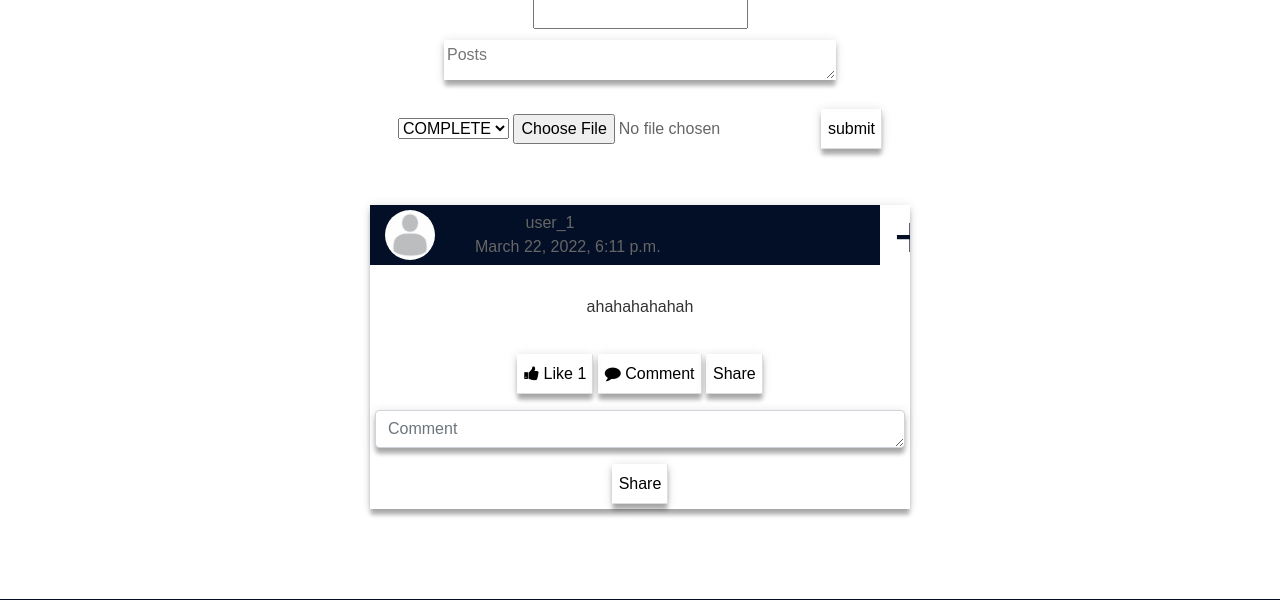
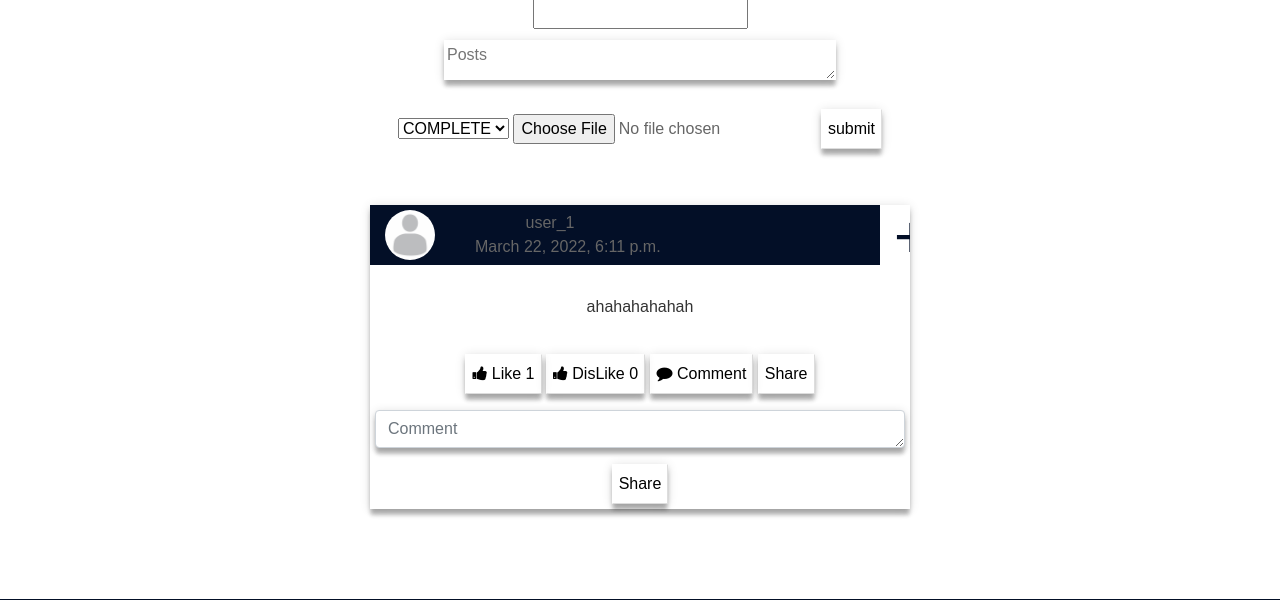
Before and after one commit to artashesblbulyan/mysite, a Django app: a page that uses user/templates/user/posts.html in a window 1280 px wide. Shown: the part 435-1035 px from the top of the page. Run offline with Django 4.2, Linux system fonts and the light colour scheme; a user stored in the database is signed in; data comes from the database, SQL or seed files in the repository; both versions use the stored data as it was after the commit; some libraries are stand-ins or nearby versions.

Commit message:
"change"

```diff
--- a/user/models.py
+++ b/user/models.py
@@ -58,6 +58,7 @@ class UserPostModel(models.Model):
     posts = models.TextField()
     title = models.CharField(max_length=200)
     amount_of_likes = models.IntegerField(default=0)
+    amount_of_dislikes = models.IntegerField(default=0)
 
     def __str__(self):
         return self.title
@@ -68,9 +69,19 @@ class Like(models.Model):
     post_user = models.ForeignKey(UserPostModel, on_delete=models.CASCADE)
     created_at = models.DateTimeField(auto_now_add=True)
     like = models.IntegerField(default=1)
+    dislike = models.IntegerField(default=1)
 
     def __str__(self):
-        return self.like
+        return self.like, self.dislike
+
+# class DisLike(models.Model):
+#     user = models.ForeignKey(User, on_delete=models.CASCADE)
+#     post_user = models.ForeignKey(UserPostModel, on_delete=models.CASCADE)
+#     created_at = models.DateTimeField(auto_now_add=True)
+#     dislike = models.IntegerField(default=1)
+#
+#     def __str__(self):
+#         return self.Dislike
 
 
 class Comment(models.Model):
--- a/user/templates/user/posts.html
+++ b/user/templates/user/posts.html
@@ -49,6 +49,11 @@
                                           <i class="fa fa-thumbs-up"></i>
                                           <span class="icon">Like {{ task.amount_of_likes }}</span>
                                     </button>
+                                    <form method="POST" enctype="multipart/form-data" >{% csrf_token %}
+                                    <button id="Dislike" name="id"  type="submit" value="{{task.id}}">
+                                          <i class="fa fa-thumbs-up"></i>
+                                          <span class="icon">DisLike {{ task.amount_of_dislikes }}</span>
+                                    </button>
                                     <button>
                                         <i class="fa fa-comment"></i>
                                         <span class="icon">Comment</span>
--- a/user/views.py
+++ b/user/views.py
@@ -18,16 +18,6 @@ def registration_views(request):
     context = {"registration_form": user_form}
 
     return render(request, "registration.html", context)
-
-
-
-# Create your views here.
-
-
-def home(request):
-    user_form = userregistration(request)
-    form_class = loginuser(request)
-    return render(request, 'index.html', {"registration_form": user_form, "login_form": form_class})
 
 
 def userregistration(request):
@@ -68,13 +58,13 @@ def users(request, username):
         form_image = UserUpdateImageForm(request.POST, request.FILES, instance=user_image)
         if form_image.is_valid():
             profile_picture = form_image.save(commit=False)
-            if request.FILES.get('profile_picture', None) != None:
+            if request.FILES.get('profile_picture', None != None):
                 profile_picture.profile_picture = request.FILES['profile_picture']
                 profile_picture.save()
                 UserImageAlbumsModel.objects.create(user_id=request.user.id, status=0,
                                                     profile_picture=request.FILES['profile_picture'])
                 return redirect('users', username=request.user.username)
-            if request.FILES.get('cover_photo', None) != None:
+            if request.FILES.get('cover_photo', None != None):
                 profile_picture.cover_photo = request.FILES['cover_photo']
                 profile_picture.save()
                 UserImageAlbumsModel.objects.create(user_id=request.user.id, status=1,
@@ -141,15 +131,45 @@ def like_create_view(request, username):
             try:
                 like = Like.objects.get(user_id=request.user.id, post_user_id=request.POST['id'])
                 like.delete()
-                update_amout_like = UserPostModel.objects.get(id=request.POST['id'])
-                update_amout_like.amount_of_likes -= 1
-                update_amout_like.save()
+                update_amount_like = UserPostModel.objects.get(id=request.POST['id'])
+                update_amount_like.amount_of_likes -= 1
+                update_amount_like.save()
 
             except:
                 Like.objects.create(user_id=request.user.id, post_user_id=request.POST['id'])
-                update_amout_like = UserPostModel.objects.get(id=request.POST['id'])
-                update_amout_like.amount_of_likes += 1
-                update_amout_like.save()
+                update_amount_like = UserPostModel.objects.get(id=request.POST['id'])
+                update_amount_like.amount_of_likes += 1
+                update_amount_like.save()
+
+
+def dislike_create_view(request, username):
+    update_amount_like = UserPostModel.objects.get(id=request.POST['id'])
+    update_amount_dislike = UserPostModel.objects.get(id=request.POST['id'])
+    if request.method == "POST":
+        if request.POST['id']:
+            try:
+                dislike = Like.objects.get(user_id=request.user.id, post_user_id=request.POST['id'])
+                dislike.delete()
+                update_amount_dislike = UserPostModel.objects.get(id=request.POST['id'])
+                update_amount_dislike.amount_of_dislikes -= 1
+                update_amount_dislike.save()
+
+            except:
+                Like.objects.create(user_id=request.user.id, post_user_id=request.POST['id'])
+                update_amount_dislike.amount_of_dislikes += 1
+                try:
+                    like = Like.objects.get(user_id=request.user.id, post_user_id=request.POST['id'])
+                    like.delete()
+                    update_amount_like = UserPostModel.objects.get(id=request.POST['id'])
+                    update_amount_like.amount_of_likes -= 1
+                    update_amount_like.save()
+                except:
+                    update_amount_dislike.save()
+
+
+
+
+
 
 
 def comment_create_view(request, username):
@@ -161,3 +181,9 @@ def comment_create_view(request, username):
                                        comment=request.POST['comment'])
             except:
                 print('error')
+
+
+def home(request):
+    user_form = userregistration(request)
+    form_class = loginuser(request)
+    return render(request, 'index.html', {"registration_form": user_form, "login_form": form_class})
```
Also changed, not shown: user/signals.py (+14 -8 lines), db.sqlite3.
